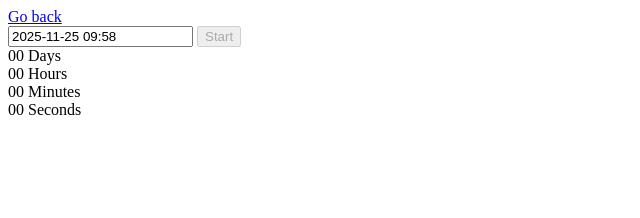
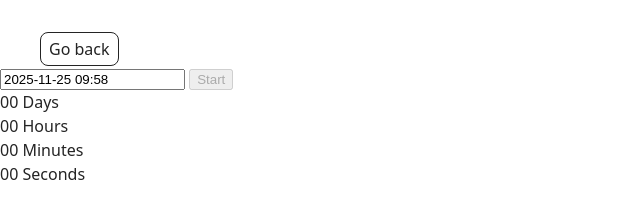
Before and after one commit to Shenhi30/goit-js-hw-10, a plain HTML site: page 1-timer.html in a window 1280 px wide. Shown: the whole page, without its empty margins (0-640 px from the left). Drawn offline with Linux system fonts and the light colour scheme.

Commit message:
Deploying to gh-pages from @ Shenhi30/goit-js-hw-10@8c60c9bf74cdc72973e9706229b447e2ebec6870 🚀

```diff
--- a/1-timer.html
+++ b/1-timer.html
@@ -5,11 +5,11 @@
     <meta charset="UTF-8">
     <meta name="viewport" content="width=device-width, initial-scale=1.0">
     <title>Document</title>
-
   <script type="module" crossorigin src="/goit-js-hw-10/1-timer.js"></script>
   <link rel="modulepreload" crossorigin href="/goit-js-hw-10/assets/modulepreload-polyfill-B5Qt9EMX.js">
   <link rel="modulepreload" crossorigin href="/goit-js-hw-10/assets/vendor-BbbuE1sJ.js">
   <link rel="stylesheet" crossorigin href="/goit-js-hw-10/assets/vendor-CZjNVMTf.css">
+  <link rel="stylesheet" crossorigin href="/goit-js-hw-10/assets/styles-DvPDDfy5.css">
 </head>
 
 <body>
--- a/1-timer.js
+++ b/1-timer.js
@@ -1,2 +1,2 @@
-import"./assets/modulepreload-polyfill-B5Qt9EMX.js";import{f,i as h}from"./assets/vendor-BbbuE1sJ.js";let a=null,u=null;const e={startBtn:document.querySelector("[data-start]"),dateInput:document.querySelector("#datetime-picker"),days:document.querySelector("[data-days]"),hours:document.querySelector("[data-hours]"),minutes:document.querySelector("[data-minutes]"),seconds:document.querySelector("[data-seconds]")};e.startBtn.disabled=!0;const y={enableTime:!0,time_24hr:!0,defaultDate:new Date,minuteIncrement:1,onClose(t){const n=t[0];if(n<=new Date){h.error({title:"Error",message:"Please choose a date in the future",position:"topRight"}),a=null,e.startBtn.disabled=!0;return}a=n,e.startBtn.disabled=!1}};f("#datetime-picker",y);function p(t){const c=Math.floor(t/864e5),i=Math.floor(t%864e5/36e5),l=Math.floor(t%864e5%36e5/6e4),m=Math.floor(t%864e5%36e5%6e4/1e3);return{days:c,hours:i,minutes:l,seconds:m}}e.startBtn.addEventListener("click",()=>{a&&(e.startBtn.disabled=!0,e.dateInput.disabled=!0,S())});function S(){u=setInterval(()=>{const n=a-new Date;if(n<=0){clearInterval(u),d({days:0,hours:0,minutes:0,seconds:0}),e.dateInput.disabled=!1;return}const r=p(n);d(r)},1e3)}function d({days:t,hours:n,minutes:r,seconds:s}){e.days.textContent=o(t),e.hours.textContent=o(n),e.minutes.textContent=o(r),e.seconds.textContent=o(s)}function o(t){return String(t).padStart(2,"0")}
+import"./assets/modulepreload-polyfill-B5Qt9EMX.js";/* empty css                      */import{f,i as h}from"./assets/vendor-BbbuE1sJ.js";let a=null,u=null;const e={startBtn:document.querySelector("[data-start]"),dateInput:document.querySelector("#datetime-picker"),days:document.querySelector("[data-days]"),hours:document.querySelector("[data-hours]"),minutes:document.querySelector("[data-minutes]"),seconds:document.querySelector("[data-seconds]")};e.startBtn.disabled=!0;const y={enableTime:!0,time_24hr:!0,defaultDate:new Date,minuteIncrement:1,onClose(t){const n=t[0];if(n<=new Date){h.error({title:"Error",message:"Please choose a date in the future",position:"topRight"}),a=null,e.startBtn.disabled=!0;return}a=n,e.startBtn.disabled=!1}};f("#datetime-picker",y);function p(t){const c=Math.floor(t/864e5),i=Math.floor(t%864e5/36e5),l=Math.floor(t%864e5%36e5/6e4),m=Math.floor(t%864e5%36e5%6e4/1e3);return{days:c,hours:i,minutes:l,seconds:m}}e.startBtn.addEventListener("click",()=>{a&&(e.startBtn.disabled=!0,e.dateInput.disabled=!0,S())});function S(){u=setInterval(()=>{const n=a-new Date;if(n<=0){clearInterval(u),d({days:0,hours:0,minutes:0,seconds:0}),e.dateInput.disabled=!1;return}const r=p(n);d(r)},1e3)}function d({days:t,hours:n,minutes:r,seconds:s}){e.days.textContent=o(t),e.hours.textContent=o(n),e.minutes.textContent=o(r),e.seconds.textContent=o(s)}function o(t){return String(t).padStart(2,"0")}
 //# sourceMappingURL=1-timer.js.map
```
Also changed, not shown: 1 other file.
